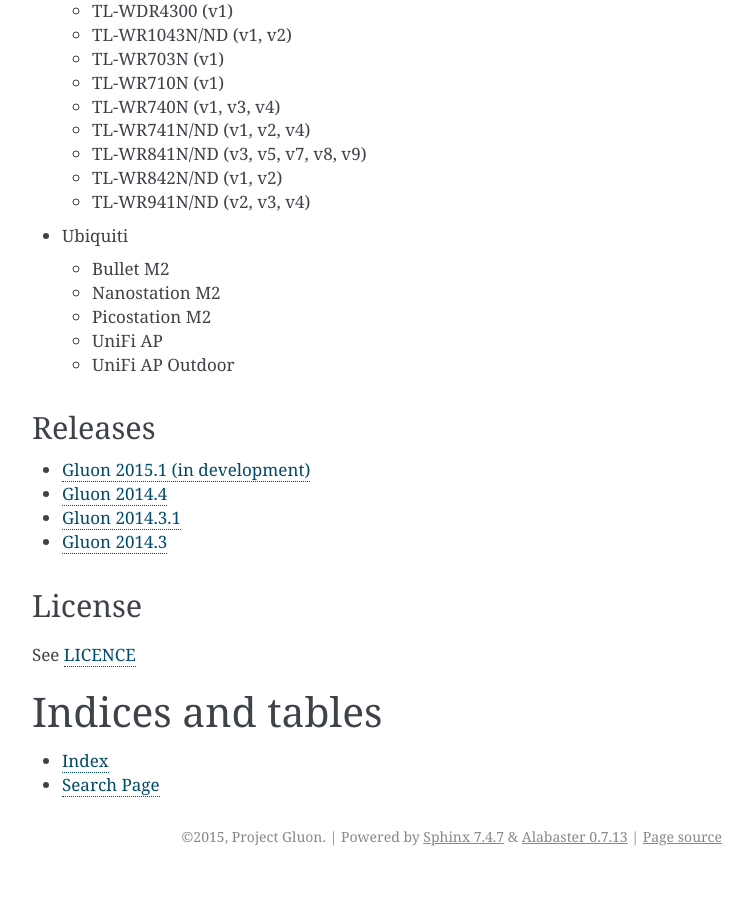
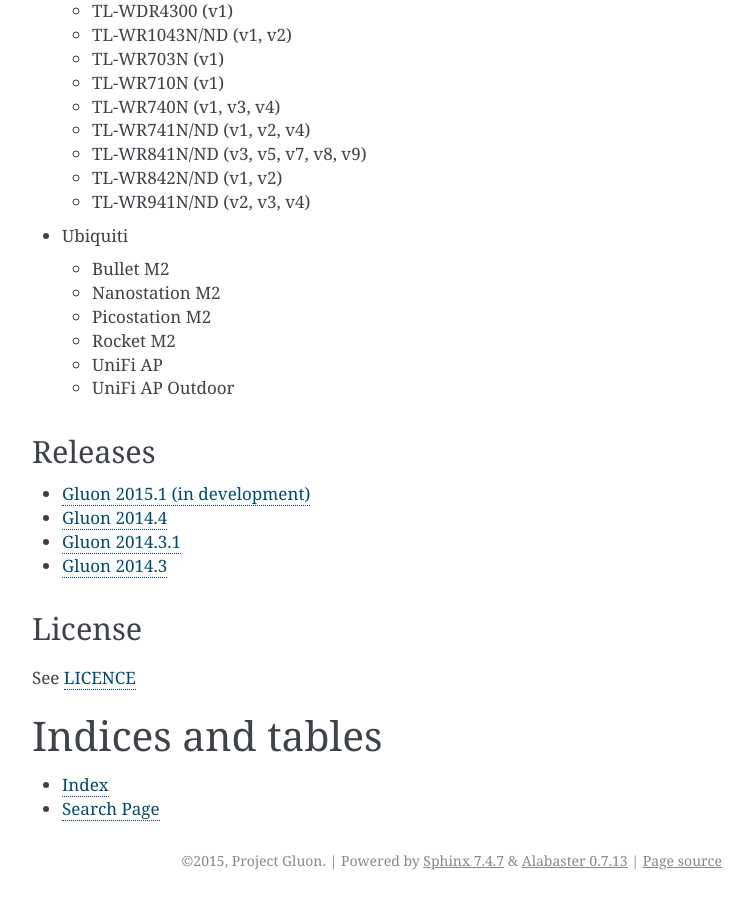
Before and after one commit to freifunk-gluon/gluon, a Sphinx documentation site: the page built from docs/index.rst, in a window 1280 px wide and 900 px high, scrolled down 2564 px. Shown: the whole window, without its empty margins (388-1141 px from the left). Built offline with Sphinx 7.4.7, drawn with Linux system fonts in a browser that asks for light colours; before the commit the page ends 3440 px from its top, so only the background shows below that.

Commit message:
docs: add Rocket M2 to list of supported devices

```diff
--- a/docs/index.rst
+++ b/docs/index.rst
@@ -89,6 +89,7 @@
   - Bullet M2
   - Nanostation M2
   - Picostation M2
+  - Rocket M2
   - UniFi AP
   - UniFi AP Outdoor
 
```
